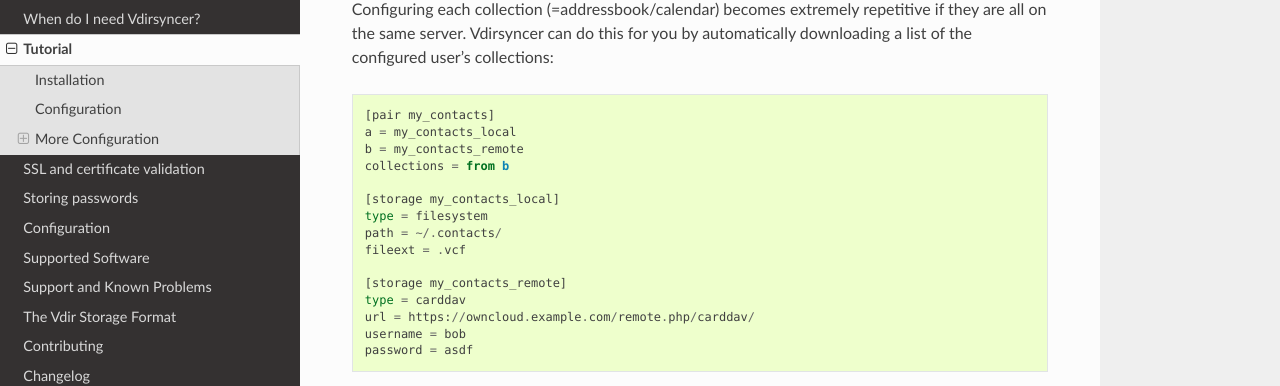
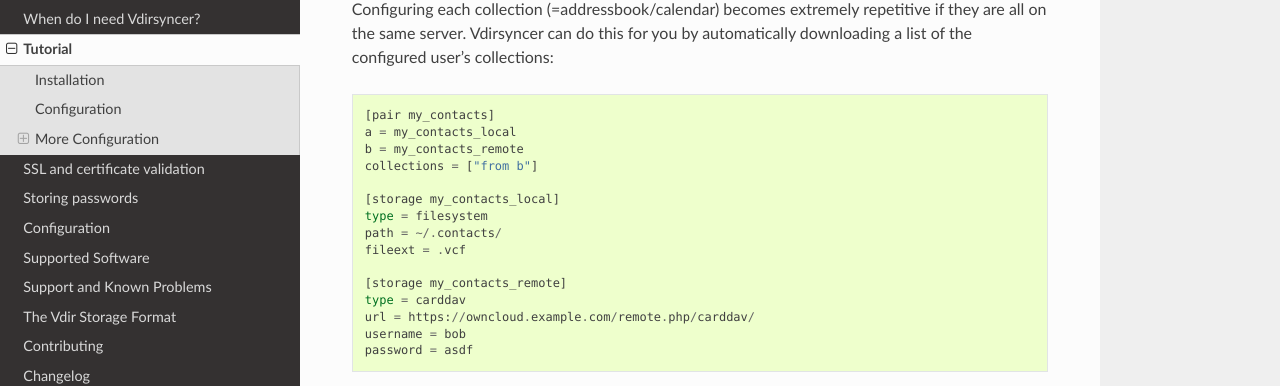
Before and after one commit to pimutils/vdirsyncer, a Sphinx documentation site: the page built from docs/tutorial.rst, in a window 1280 px wide and 900 px high, scrolled down 2263 px. Shown: the part 101-487 px from the top of the window. Built offline with Sphinx 7.4.7 and the Read the Docs theme 2.0.0, drawn with Linux system fonts in a browser that asks for light colours; the version number could not be read and is left out.

```diff
--- a/docs/tutorial.rst
+++ b/docs/tutorial.rst
@@ -126,7 +126,7 @@ by automatically downloading a list of the configured user's collections::
     [pair my_contacts]
     a = my_contacts_local
     b = my_contacts_remote
-    collections = from b
+    collections = ["from b"]
 
     [storage my_contacts_local]
     type = filesystem
```
